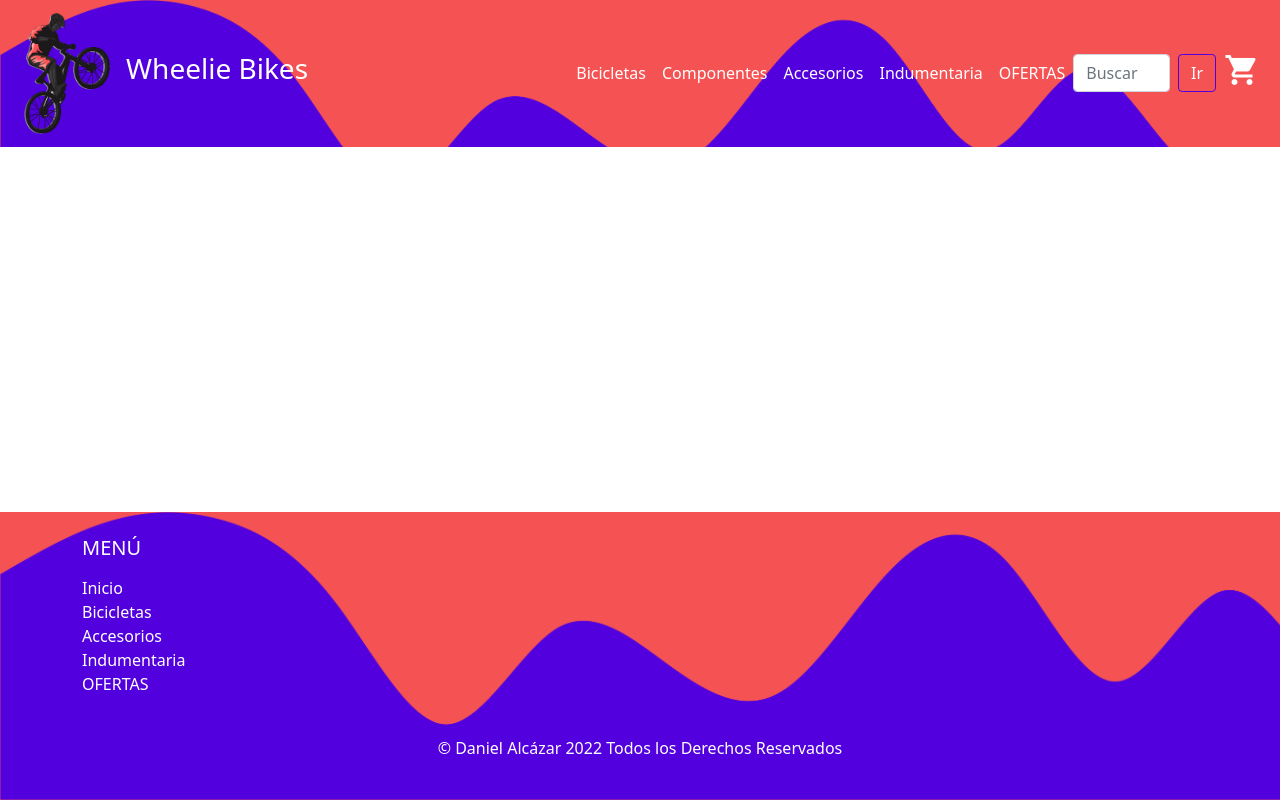
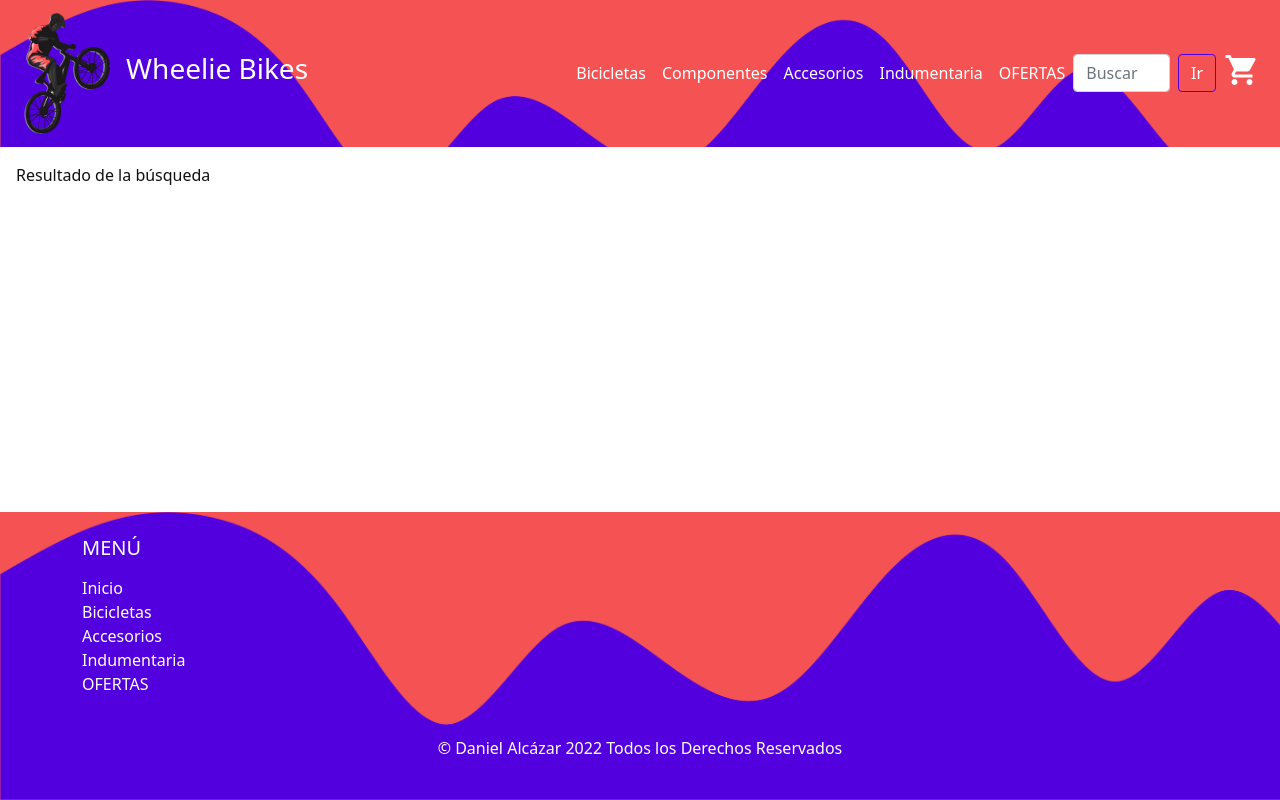
Before and after one commit to danielalcazarv/ecommerce-dalcazar, a React (Create React App) app: page /search in a window 1280 px wide. Built offline with nearby package versions, Linux system fonts and the light colour scheme.

Commit message:
ADD search component

```diff
--- a/src/components/Main.js
+++ b/src/components/Main.js
@@ -2,15 +2,17 @@ import {Routes, Route} from "react-router-dom";
 import ItemListContainer from "./ItemListContainer";
 import ItemDetailContainer from "./ItemDetailContainer";
 import Cart from "./Cart";
+import Search from "./Search";
 
 const Main = () => {
   return (
     <main>
       <Routes>
         <Route path="/" element={<ItemListContainer greeting={"Bienvenido a Wheelies! No olvides revisar nuestra sección de OFERTAS."}/>}/>
-        {<Route path="/categoria/:categoriaId" element={<ItemListContainer/>} />}
+        <Route path="/categoria/:categoriaId" element={<ItemListContainer/>} />
         <Route path="/item/:id" element={<ItemDetailContainer/>}/>
-        {<Route path="cart" element={<Cart/>}/>}
+        <Route path="/cart" element={<Cart/>}/>
+        <Route path="/search" element={<Search/>}/>
       </Routes>
     </main>
   )
--- a/src/components/NavBar.js
+++ b/src/components/NavBar.js
@@ -37,7 +37,9 @@ const NavBar = () => {
                         </ul>
                         <form className="d-flex">
                             <input className="form-control me-2" type="search" placeholder="Buscar" aria-label="Search"/>
-                            <button className="btn btn-outline-success" type="submit">Ir</button>
+                            <Link to="/search">
+                                <button className="btn btn-outline-success" type="submit">Ir</button>
+                            </Link>
                         </form>
                         </div>
                         <div className="container nav__cart m-2 p-0">
--- /dev/null
+++ b/src/components/Search.js
@@ -0,0 +1,9 @@
+import React from 'react'
+
+const Search = () => {
+    return (
+        <div>Resultado de la búsqueda</div>
+    )
+}
+
+export default Search
```
